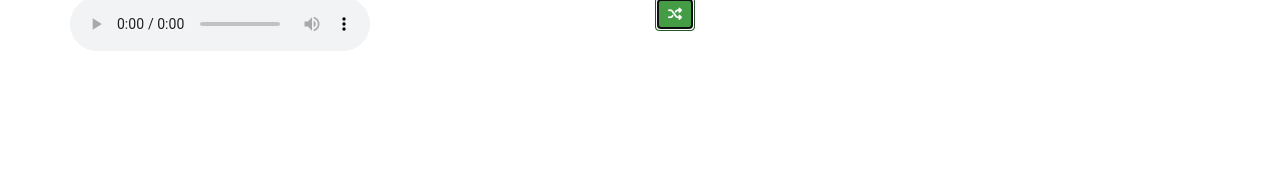
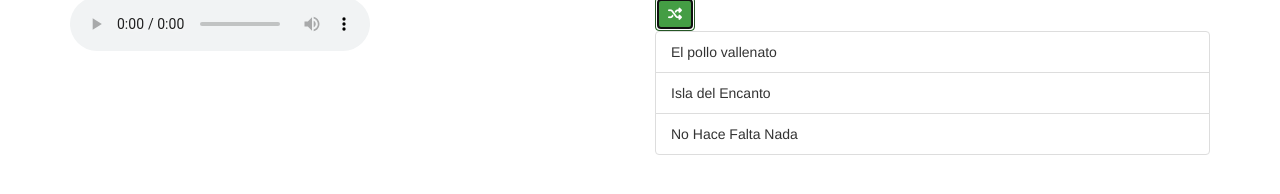
Before and after one commit to Casaconnex/nanoplayer, a plain HTML site: page index.html in a window 1280 px wide. Both pictures are taken after a click on the button 675 px from the left and 242 px from the top of the page. Shown: the part 228-422 px from the top of the page. Drawn offline with Linux system fonts and the light colour scheme.

Commit message:
add shuffle feature and enable play file

```diff
--- a/index.html
+++ b/index.html
@@ -22,13 +22,14 @@
                 </audio>
             </div>
             <div class="col-md-6">
-                <button class="btn btn-success" id="suffle"><i class="fa fa-random"></i></button>
+                <button class="btn btn-success" id="shuffle"><i class="fa fa-random"></i></button>
                 <ul class="list-group" id="playlist"></ul>
             </div>
         </div>
     </div>
     <script src="js/jquery-3.2.0.min.js"></script>
     <script src="js/bootstrap.min.js"></script>
+    <script src="js/app.js"></script>
     <script src="https://use.fontawesome.com/3b0dcf9084.js"></script>
     <script src="js/app.json"></script>
 </body>
--- a/js/app.js
+++ b/js/app.js
@@ -1,12 +1,56 @@
-$(document).ready(function(){
+$(document).ready(function () {
+    initPlayer();
     getSongs();
 });
-var audio;
+var audio = document.getElementById('player');
 var music;
 
-function getSongs(){
-    $.getJSON("js/app.json", function(mjson){
-        music = mjson;
-        console.log(music);
-    })
+function initPlayer() {
+    $('#shuffle').click(function () {
+        $("#playlist").empty();
+        music.songs =  shuffle(music.songs);
+        genList(music);
+        playSong(0);
+    });
 }
+
+function getSongs() {
+    $.getJSON("/js/app.json", function (result) {
+        music = result;
+        genList(music);
+    });
+}
+
+function genList(music) {
+    $.each(music.songs, function (i, song) {
+        $("#playlist").append('<li class="list-group-item" id="' + i + '">' + song.name + '</li>');
+    });
+    $('#playlist li').click(function () {
+        var selectedSong = $(this).attr('id');
+        playSong(selectedSong);
+    });
+}
+
+function playSong(selectedSong) {
+    var long = music.songs;
+    if (selectedSong >= long.length) {
+        audio.pause();
+    } else {
+        $('#player').attr('src', music.songs[selectedSong].song);
+        audio.play();
+        scheduleSong(selectedSong);
+    }
+
+}
+
+function scheduleSong(id) {
+    audio.onended = function () {
+        playSong(parseInt(id) + 1);
+
+    }
+}
+
+function shuffle(array) {
+    for (var random, temp, position = array.length; position; random = Math.floor(Math.random() * position), temp = array[--position], array[position] = array[random], array[random] = temp);
+    return array;
+}
--- a/js/app.json
+++ b/js/app.json
@@ -1,24 +1,25 @@
 {
-    "songs": [{
-            "id": 0,
-            "name": "chances",
-            "artist": "the storkers",
-            "song": "music/musica.mp3",
-            "image": "img/jacket.png"
+   "songs":[
+      {
+         "id":0,
+         "name":"No Hace Falta Nada",
+         "artist":"Víctor Manuelle",
+         "song":"music/No Hace Falta Nada.mp3",
+         "image":"img/jacket.png"
       },
       {
-            "id": 1,
-            "name": "chances",
-            "artist": "the storkers",
-            "song": "music/musica.mp3",
-            "image": "img/jacket.png"
+         "id":1,
+         "name":"El pollo vallenato",
+         "artist":"Carlos Vives",
+         "song":"music/El pollo vallenato.mp3",
+         "image":"img/jacket.png"
       },
       {
-            "id": 2,
-            "name": "chances",
-            "artist": "the storkers",
-            "song": "music/musica.mp3",
-            "image": "img/jacket.png"
+         "id":2,
+         "name":"Isla del Encanto",
+         "artist":"Varios",
+         "song":"music/Isla del Encanto.mp3",
+         "image":"img/jacket.png"
       }
    ]
 }
```
Lines whose indentation alone changed are shown as unchanged.
